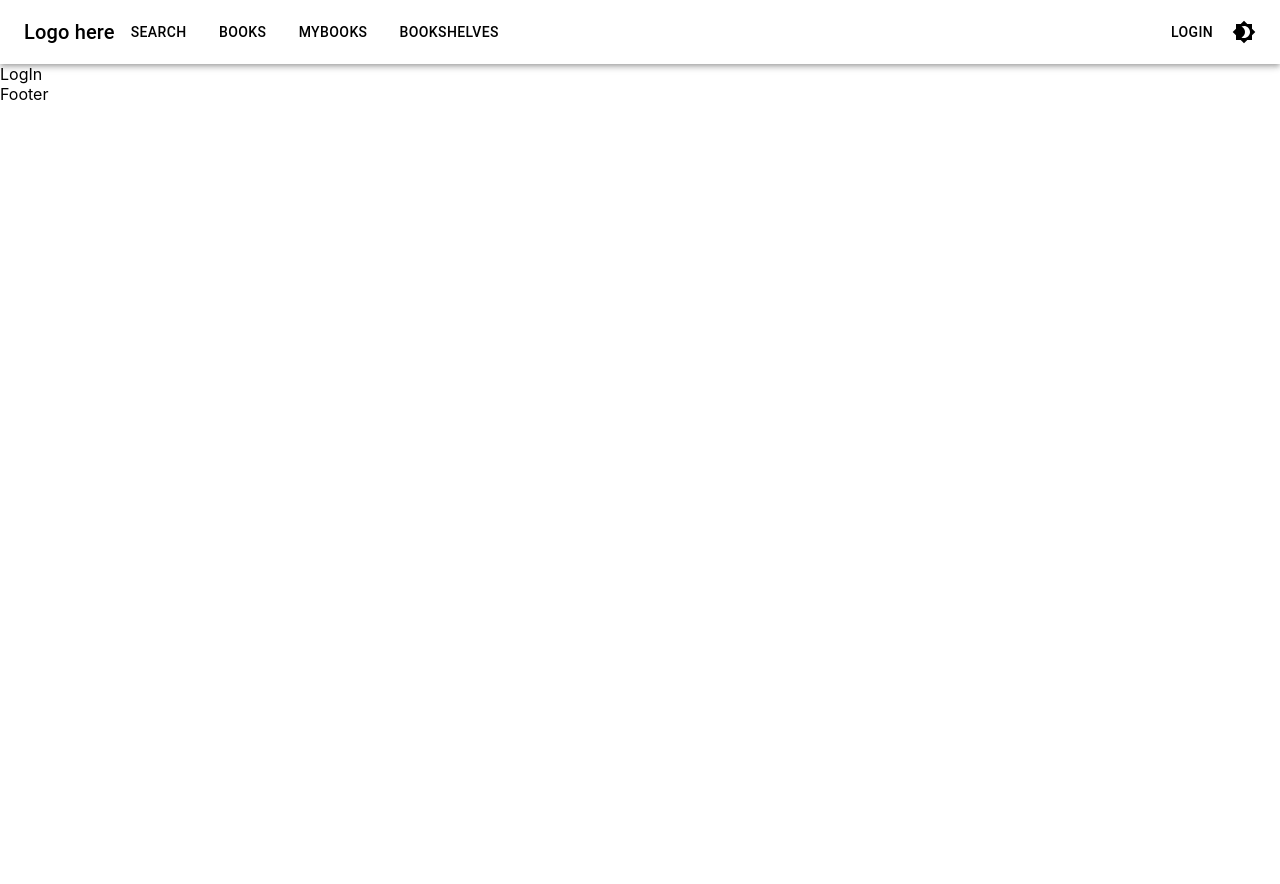
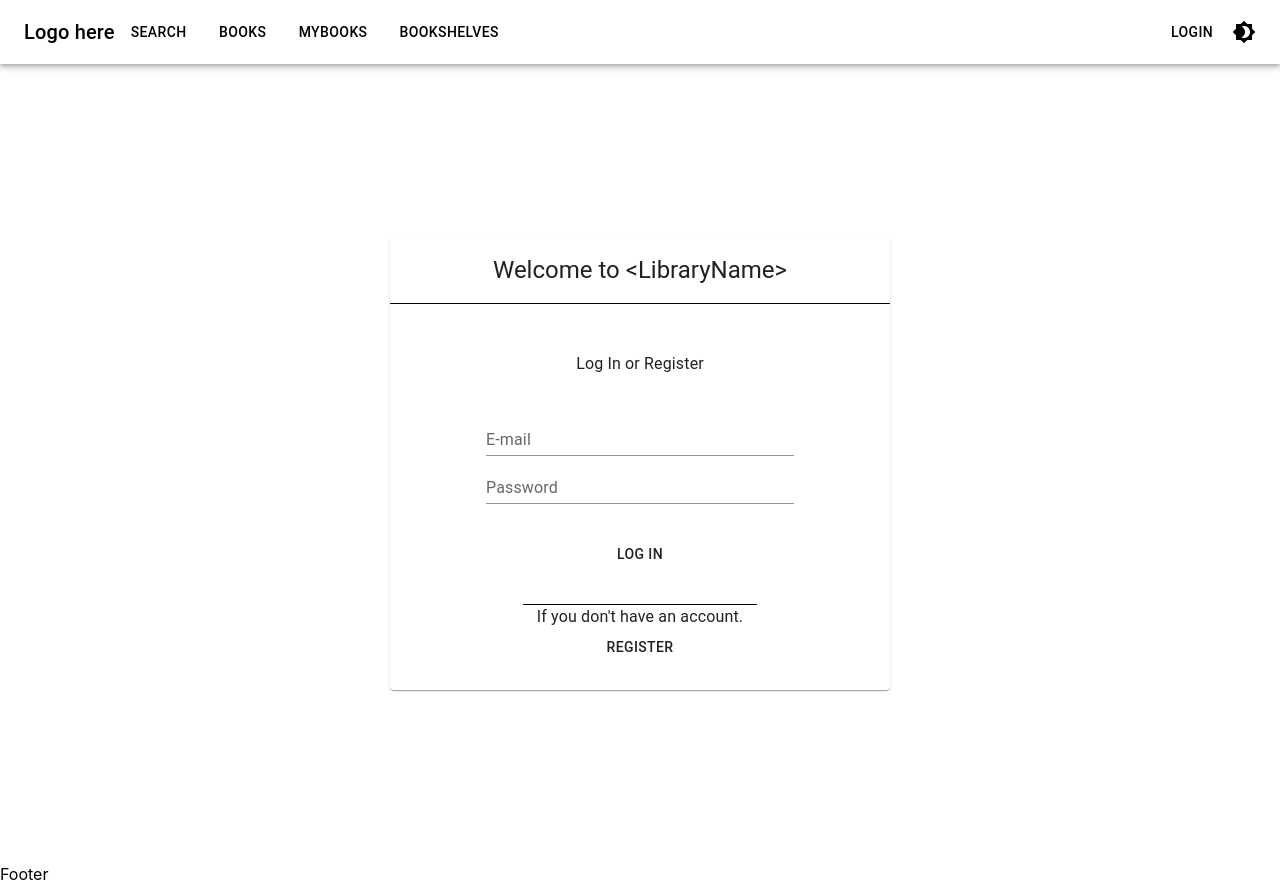
Before and after one commit to jacobsebastian1729/libris, a React (Create React App) app in the folder client/: page /login in a window 1280 px wide. Before the commit the page ends 800 px from the top, so only its background shows below. Built offline with nearby package versions, Linux system fonts and the light colour scheme.

Commit message:
login form

```diff
--- a/client/src/App.tsx
+++ b/client/src/App.tsx
@@ -14,6 +14,7 @@ import Footer from './components/Footer/Footer';
 import MyBooks from './pages/MyBooks';
 import OneBookShelf from './components/BookShelves/OneBookShelf';
 import LogIn from './components/User/LogIn';
+import Register from './components/User/Register';
 
 function App() {
   return (
@@ -30,6 +31,7 @@ function App() {
           <Route path='/:userId/setting' element={<UserInformation />} />
           <Route path='/bookshelves/all' element={<BookShelves />} />
           <Route path='/login' element={<LogIn />} />
+          <Route path='/register' element={<Register />} />
           <Route
             path='/bookshelves/:bookshelvesId'
             element={<OneBookShelf />}
--- /dev/null
+++ b/client/src/components/User/LogIn.css
@@ -0,0 +1,11 @@
+.login-div {
+  display: flex;
+  justify-content: center;
+  align-items: center;
+  height: 100vh;
+}
+
+.login-form {
+    margin-top: 2rem;
+    margin-bottom: 2rem;
+}
--- a/client/src/components/User/LogIn.tsx
+++ b/client/src/components/User/LogIn.tsx
@@ -1,7 +1,62 @@
-import React from 'react'
+import React from 'react';
+
+import './LogIn.css';
+import Card from '@mui/material/Card';
+import CardContent from '@mui/material/CardContent';
+import CardHeader from '@mui/material/CardHeader';
+import TextField from '@mui/material/TextField';
+import { Button, Typography } from '@material-ui/core';
+import { Link } from 'react-router-dom';
 
 export default function LogIn() {
   return (
-    <div>LogIn</div>
-  )
+    <div className='login-div'>
+      <Card sx={{ width: 500, textAlign: 'center' }}>
+        <CardHeader
+          title='Welcome to <LibraryName>'
+          sx={{ borderBottom: '1px solid black' }}
+        />
+        <CardContent
+          sx={{
+            display: 'flex',
+            flexDirection: 'column',
+            justifyContent: 'center',
+            alignItems: 'center',
+            marginTop: '2rem',
+          }}
+        >
+          <Typography>Log In or Register</Typography>
+          <div className='login-form'>
+            <TextField
+              sx={{ width: '70%' }}
+              id='outlined-basic'
+              label='E-mail'
+              type='text'
+              variant='standard'
+            />
+            <TextField
+              sx={{ width: '70%' }}
+              id='outlined-basic'
+              label='Password'
+              type='password'
+              variant='standard'
+            />
+          </div>
+          <Button>LOG IN</Button>
+          <div
+            style={{
+              marginTop: '2rem',
+              width: '50%',
+              borderTop: '1px solid black',
+            }}
+          >
+            <Typography>If you don't have an account.</Typography>
+          </div>
+          <Link to='/register' style={{textDecoration: 'none'}}>
+            <Button>Register</Button>
+          </Link>
+        </CardContent>
+      </Card>
+    </div>
+  );
 }
```
Also changed, not shown: 1 other file (tests, documents, lock files or other folders).
